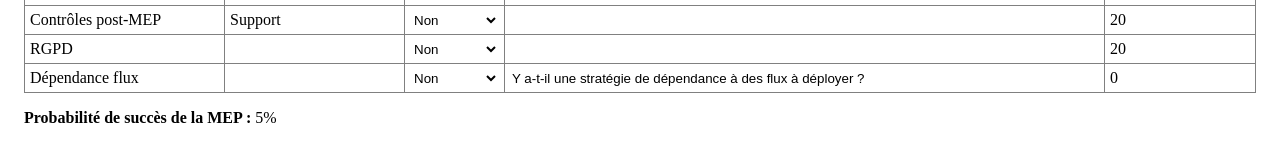
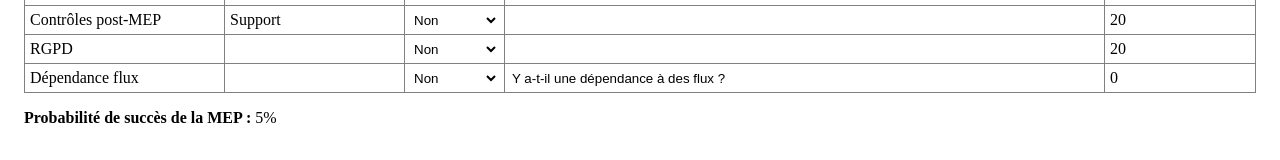
Before and after one commit to PropulsePassy/empty-field-ppqsx6, a React (Create React App) app: page / in a window 1280 px wide. Shown: the part 513-673 px from the top of the page. Built offline with nearby package versions, Linux system fonts and the light colour scheme.

Commit message:
Reformulation dépendance flux

```diff
--- a/src/FormulaireCAB.js
+++ b/src/FormulaireCAB.js
@@ -568,9 +568,7 @@ const FormulaireMEP = () => {
                 <input
                   type="text"
                   style={inputStyle}
-                  defaultValue={
-                    "Y a-t-il une stratégie de dépendance à des flux à déployer ?"
-                  }
+                  defaultValue={"Y a-t-il une dépendance à des flux ?"}
                 />
               </td>
               <td>0</td>
```
